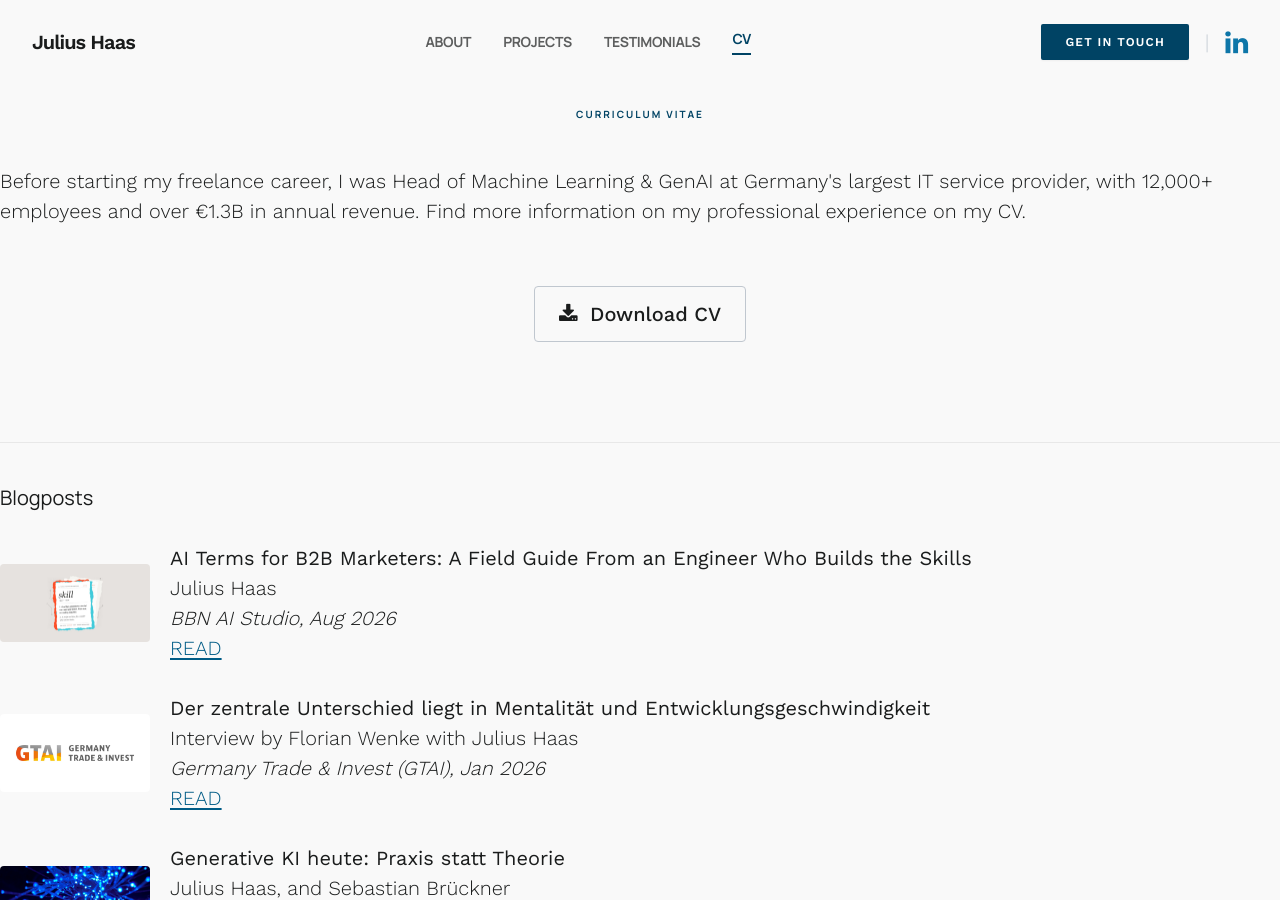
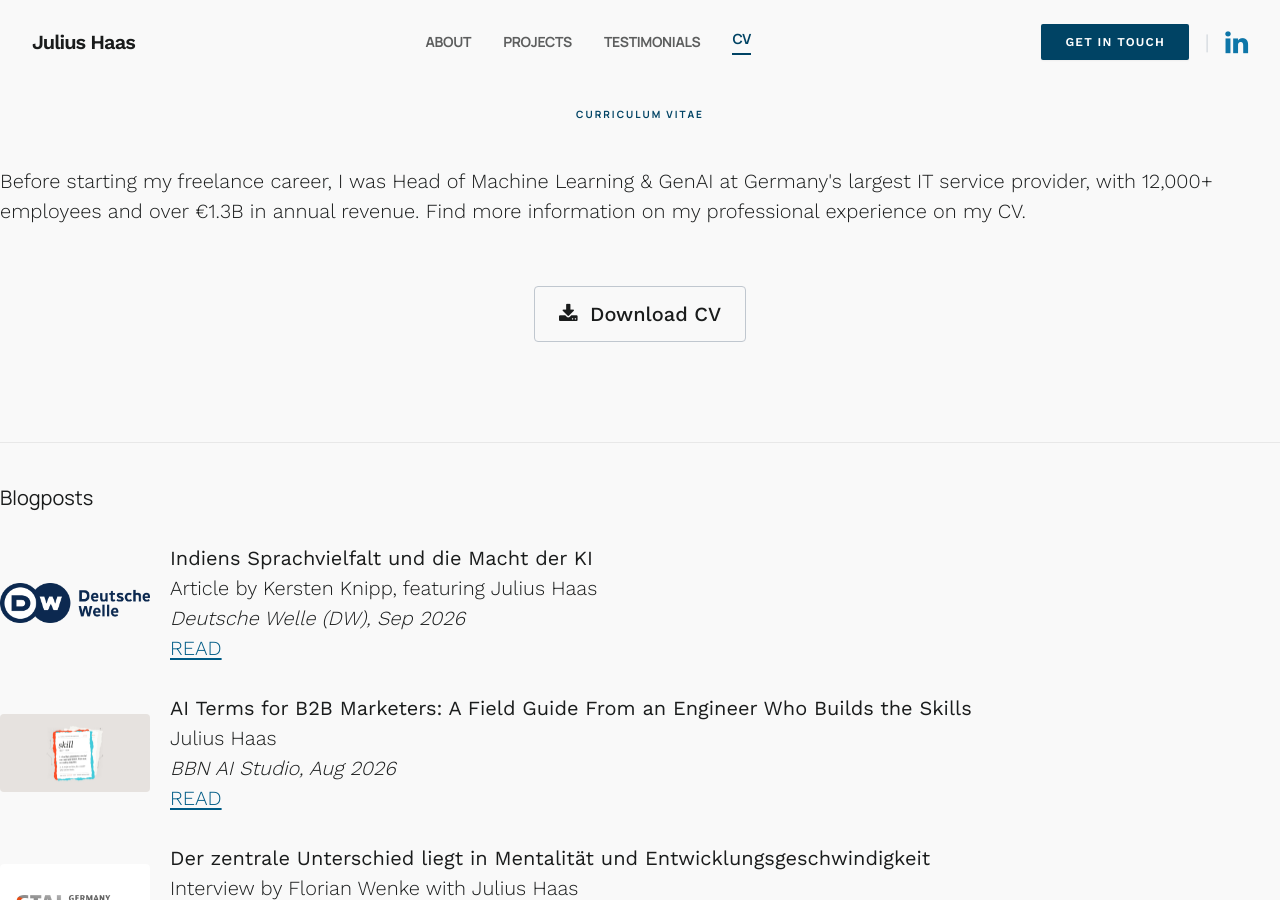
Before and after one commit to julhaas91/julhaas91.github.io, a Jekyll site: the page built from cv.html, in a window 1280 px wide and 900 px high. Built offline with Jekyll 4.4.1, drawn with Linux system fonts in a browser that asks for light colours; nearby versions of some CDN libraries; a style sheet for code colours, icons or effects is not loaded.

Commit message:
add Deutsche Welle article

```diff
--- a/cv.html
+++ b/cv.html
@@ -20,6 +20,16 @@ title: "CV"
 <div class="divider"></div>
 
 <h3 style="text-align:left; margin-bottom:1.5em;">Blogposts</h3>
+
+<div class="publication-entry">
+  <img src="/images/blogposts/dw-india-languages.jpg" alt="Blogpost thumbnail" class="publication-img">
+  <div class="publication-text">
+    <p><strong>Indiens Sprachvielfalt und die Macht der KI</strong><br>
+    Article by Kersten Knipp, featuring Julius Haas<br>
+    <em>Deutsche Welle (DW), Sep 2026</em><br>
+    <a href="https://www.dw.com/de/indiens-sprachvielfalt-und-die-macht-der-ki/a-79326254" target="_blank">READ</a></p>
+  </div>
+</div>
 
 <div class="publication-entry">
   <img src="/images/blogposts/bbn-ai-terms.jpg" alt="Blogpost thumbnail" class="publication-img">
```
Also changed, not shown: images/blogposts/dw-india-languages.jpg (added).
